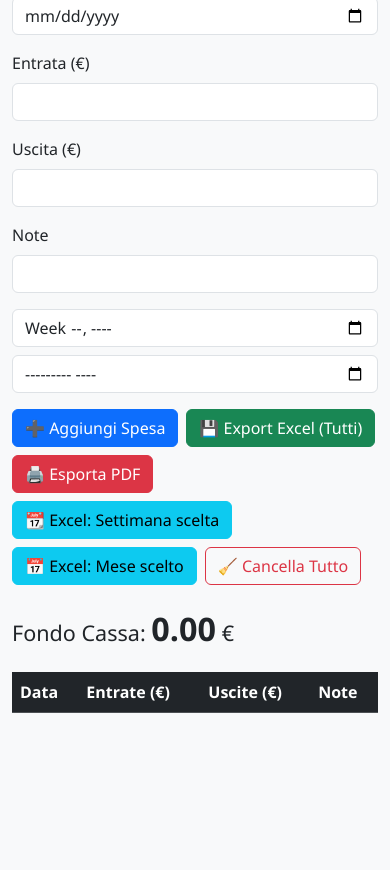
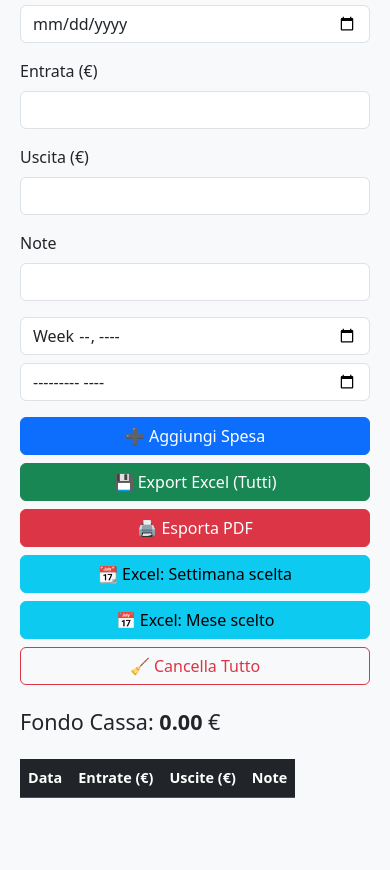
Before and after one commit to Minosse00/Gestione-Spese, a plain HTML site: page index.html in a window 390 px wide. Shown: the part 140-1010 px from the top of the page. Before the commit the page ends 917 px from the top, so only its background shows below. Drawn offline with nearby package versions, Linux system fonts and the light colour scheme.

Commit message:
Add files via upload

```diff
--- a/style.css
+++ b/style.css
@@ -1,7 +1,38 @@
-body {
-  font-family: 'Segoe UI', sans-serif;
+/* Layout flessibile per sezioni */
+.filters, .add-expense {
+  display: flex;
+  flex-wrap: wrap;
+  gap: 1rem;
 }
 
-#fondoCassaPDF {
-  font-size: 1.5em;
+/* Responsive: mobile-friendly */
+@media (max-width: 768px) {
+  body {
+    padding: 0.5rem;
+  }
+
+  header h1 {
+    font-size: 1.2rem;
+    text-align: center;
+  }
+
+  .filters, .add-expense {
+    flex-direction: column;
+    align-items: stretch;
+  }
+
+  input, select, button {
+    width: 100%;
+    font-size: 1rem;
+  }
+
+  table {
+    font-size: 0.9rem;
+    overflow-x: auto;
+    display: block;
+  }
+
+  th, td {
+    padding: 0.5rem;
+  }
 }
```
